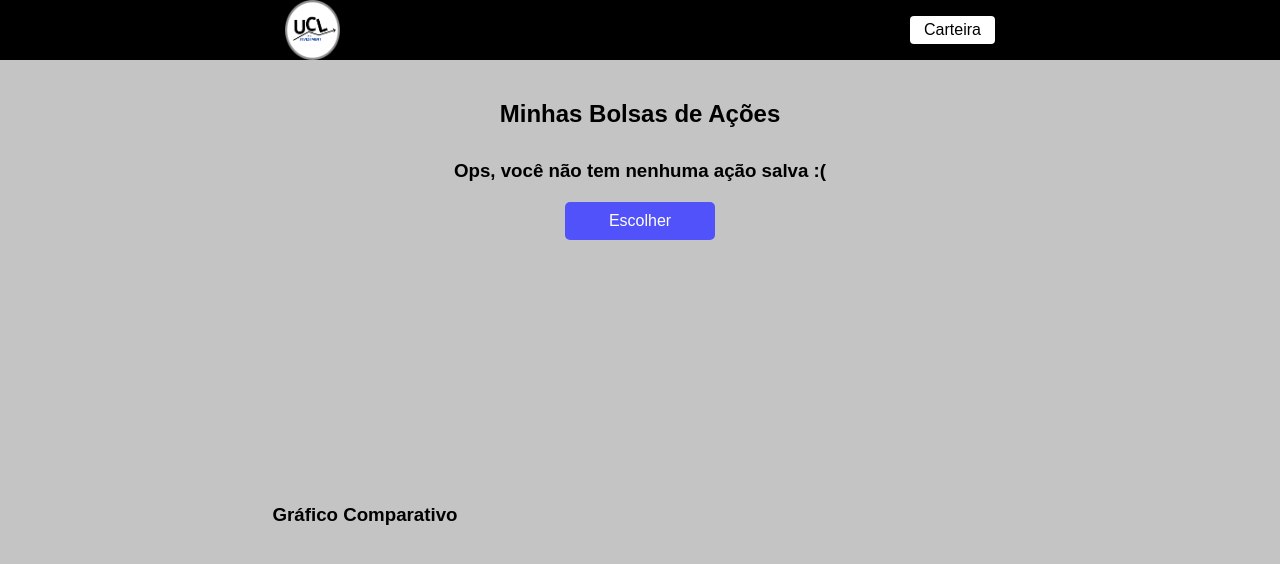
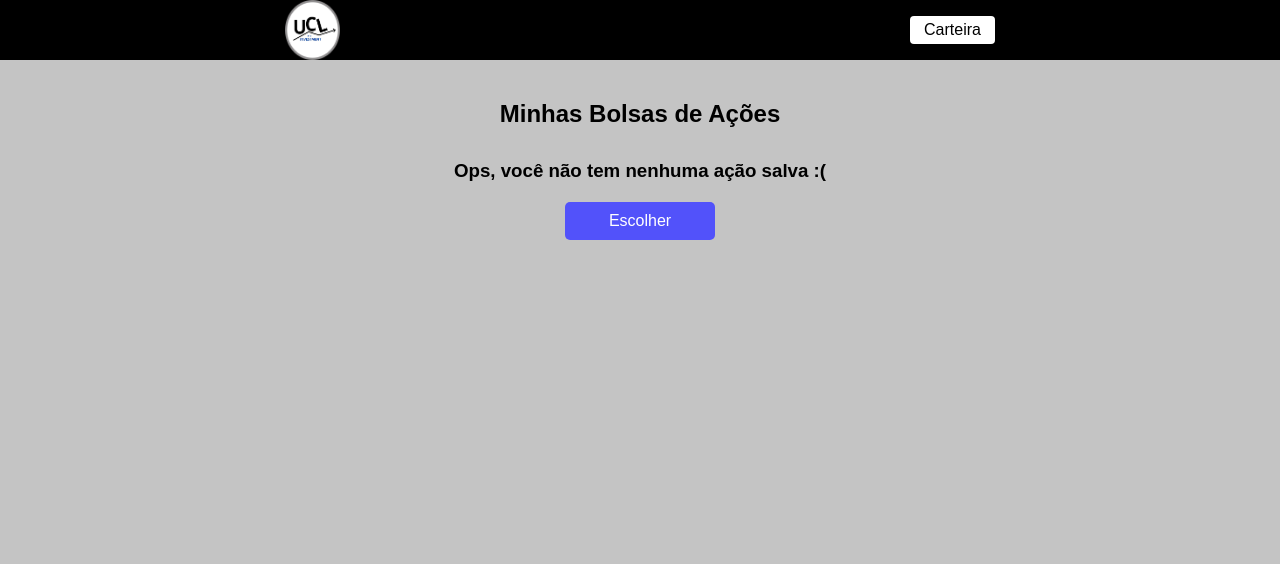
Before and after one commit to Nathaliavicb/PI5-front, a React (Create React App) app: page /favoritos in a window 1280 px wide. Shown: the top 564 px of the page. Built offline with nearby package versions, Linux system fonts and the light colour scheme.

Commit message:
fix: ajustes

```diff
--- a/src/pages/Favoritos/favoritos.css
+++ b/src/pages/Favoritos/favoritos.css
@@ -75,10 +75,6 @@
     align-items: center;
 }
 
-.title-grafico {
-    display: flex;
-}
-
 .graficoRetro {
     width: 550px;
     height: 550px;
--- a/src/pages/Favoritos/index.js
+++ b/src/pages/Favoritos/index.js
@@ -39,7 +39,6 @@ function Favoritos(){
             <Link className='buttonEscolher' to="/">Escolher</Link>
 
             <div className='container-grafico'>
-                <h3 className="title-grafico">Gráfico Comparativo</h3>
                 <div className="graficoRetro">
                     {acoesSalvas.length > 0 && <RetrospectivaAcoes acoesSalvas={acoesSalvas.map(acao => acao.empresa)} />}
                 </div>
```
